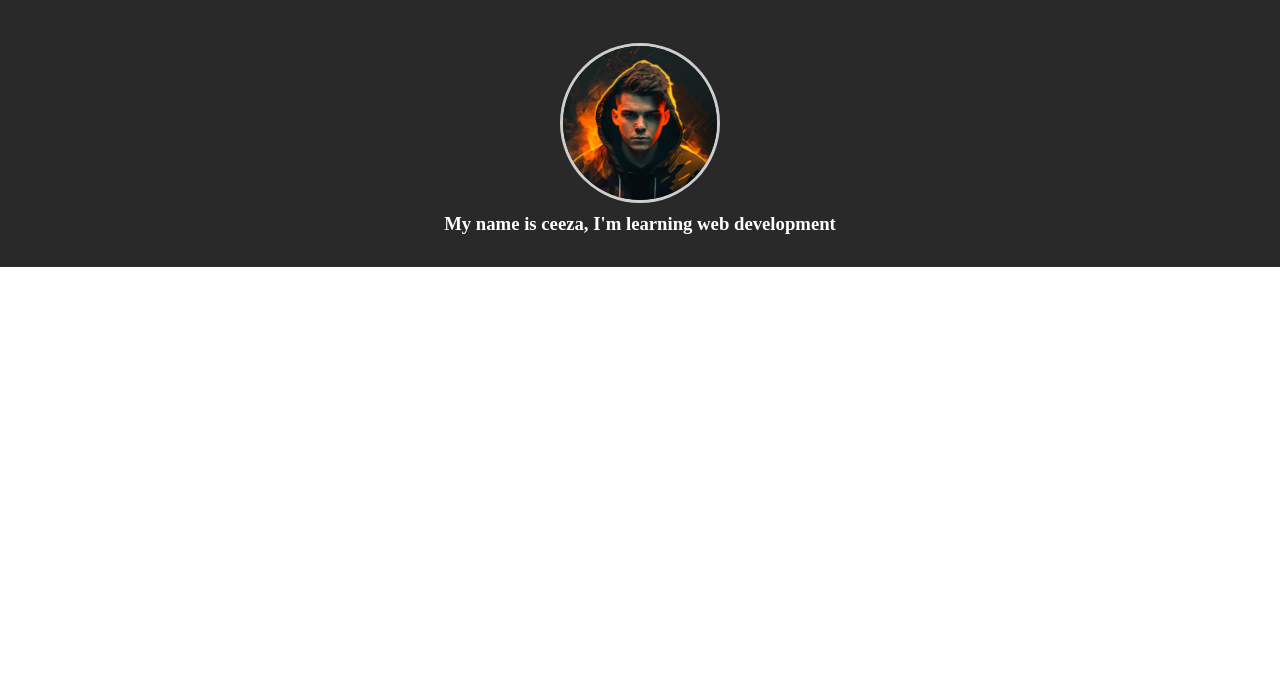
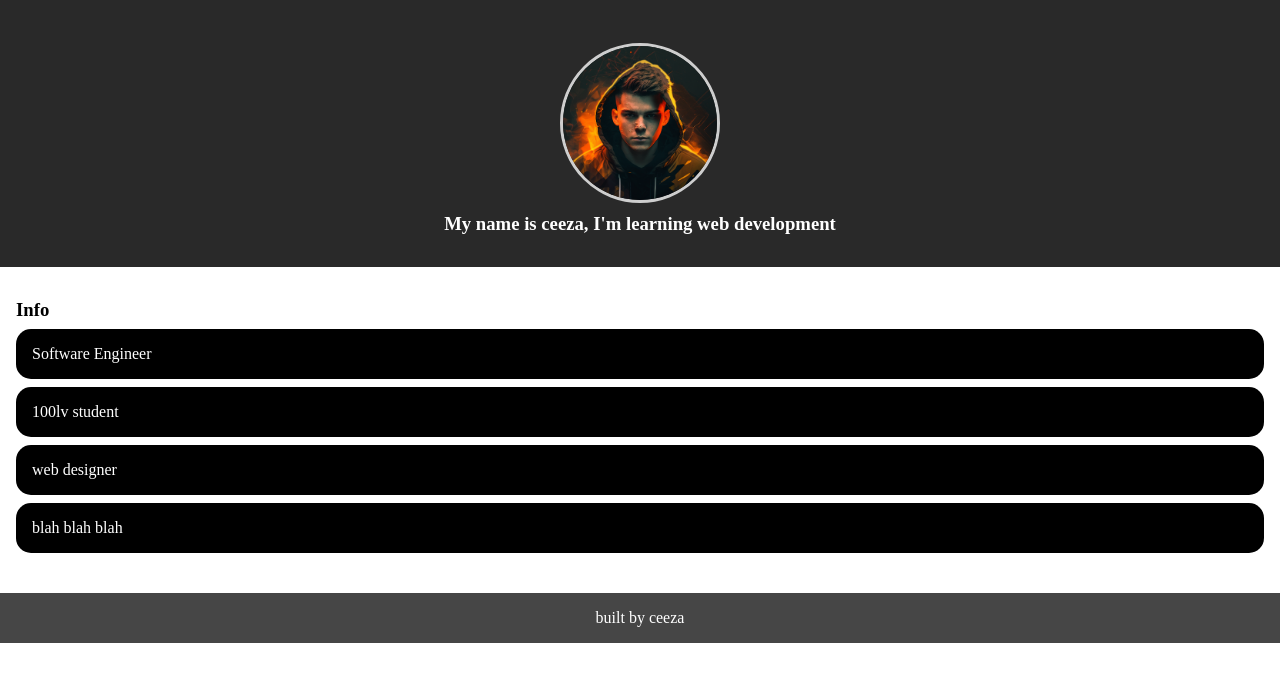
Before and after one commit to ceeza001/Tutorial, a plain HTML site: page profile.html in a window 1280 px wide. Shown: the part 64-746 px from the top of the page. Drawn offline with Linux system fonts and the light colour scheme.

Commit message:
Add files via upload

```diff
--- a/profile.html
+++ b/profile.html
@@ -27,5 +27,29 @@
         <img src="ceeza.jpg" alt="">
         <h3 style="color: white; text-align: center; margin-top: 10px;">My name is ceeza, I'm learning web development</h3>
     </div>
+
+    <div class="info">
+        <h3>Info</h3>
+
+        <div class="info-card">
+            <p>Software Engineer</p>
+        </div>
+
+        <div class="info-card">
+            <p>100lv student</p>
+        </div>
+
+        <div class="info-card">
+            <p>web designer</p>
+        </div>
+
+        <div class="info-card">
+            <p>blah blah blah</p>
+        </div>
+    </div>
+
+    <footer>
+        <p>built by ceeza</p>
+    </footer>
 </body>
 </html>
--- a/style.css
+++ b/style.css
@@ -49,3 +49,27 @@ header p a {
     overflow: hidden;
     border: 3px solid #CECECE;
 }
+
+footer {
+    background: rgb(70,70,70);
+    padding: 1rem;
+    text-align: center;
+    margin-top: 1rem;
+}
+
+footer p {
+    color: #ffffff;
+}
+
+.info {
+    padding: 1rem;
+    margin-top:1rem;
+}
+
+.info .info-card {
+    background: black;
+    color: white;
+    padding: 1rem;
+    border-radius: 15px;
+    margin: 0.5rem 0;
+}
```
Also changed, not shown: index.html (+4 -0 lines).
